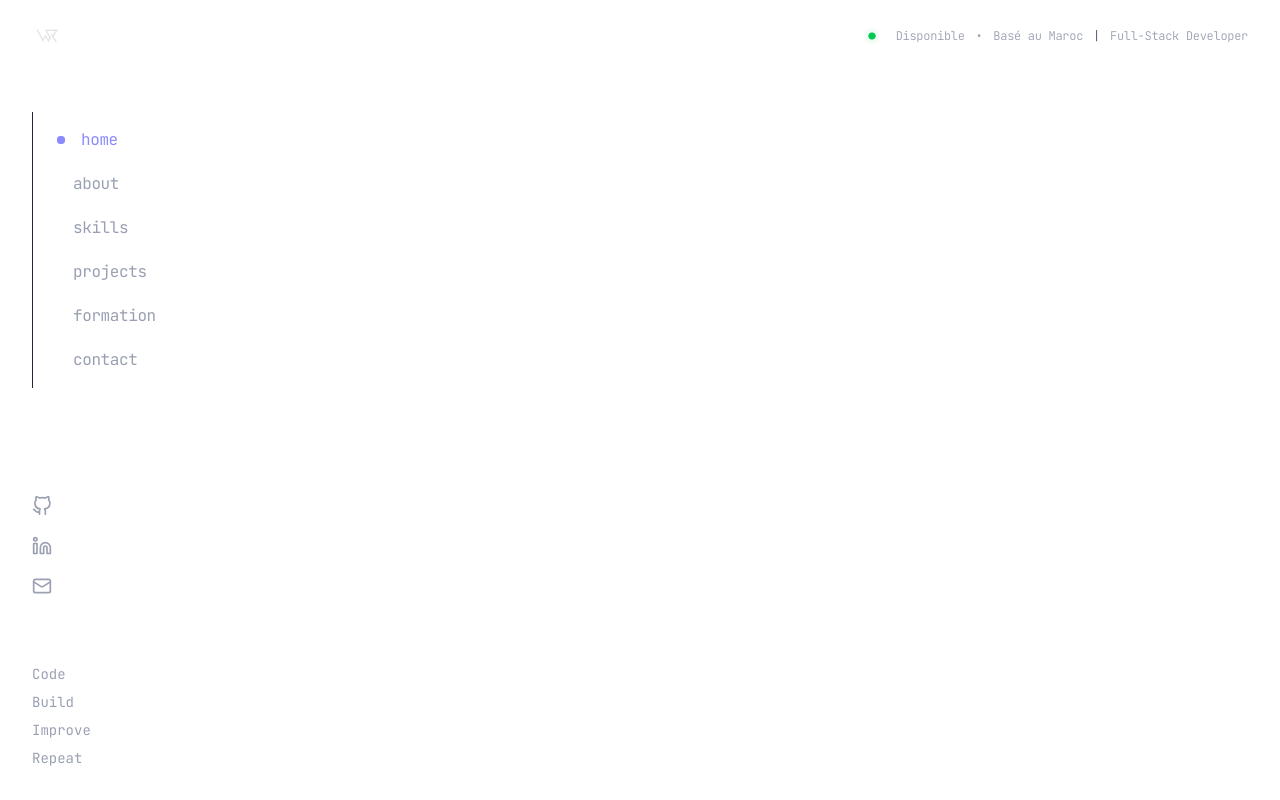
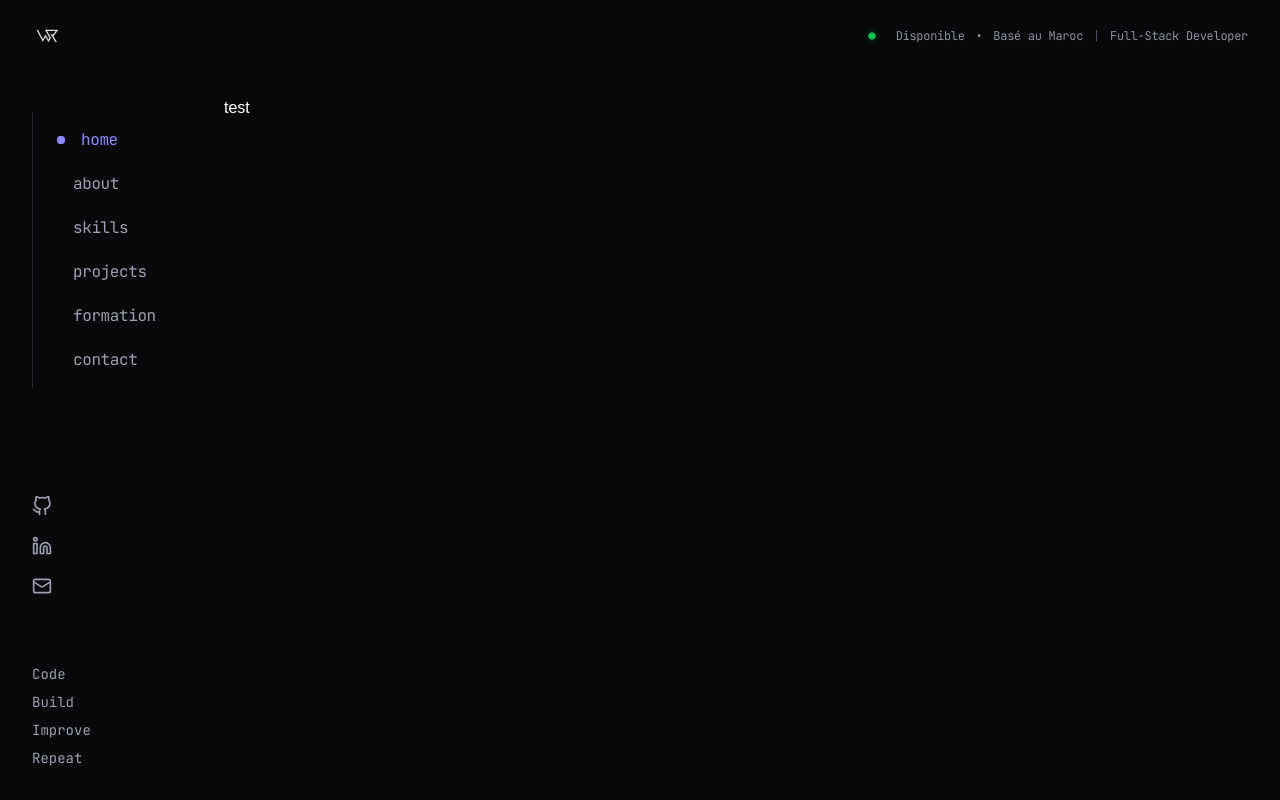
Before and after one commit to wassim-rifi-dev/portfolio, a Next.js app: page / in a window 1280 px wide. Built offline with nearby package versions, Linux system fonts and the light colour scheme.

Commit message:
feat: implement Hero section with basic structure

```diff
--- a/src/app/page.tsx
+++ b/src/app/page.tsx
@@ -1,13 +1,18 @@
 import Header from "@/components/layout/Header";
 import SideBar from "@/components/layout/SideBar";
+import Hero from "@/components/sections/Hero";
 
 export default function Home() {
   return (
-    <div>
+    <div className="relative min-h-screen bg-[#09090b] text-white overflow-hidden">
       <Header />
 
-      <div>
+      <div className="flex w-full">
         <SideBar />
+
+        <main className="flex-1 ml-56 pt-24 min-h-screen relative">
+          <Hero />
+        </main>
       </div>
     </div>
   );
--- a/src/components/sections/Hero.tsx
+++ b/src/components/sections/Hero.tsx
@@ -1 +1,7 @@
-export default function Hero() {}
+export default function Hero() {
+    return (
+        <section id="home">
+            <p>test</p>
+        </section>
+    );
+}
```
